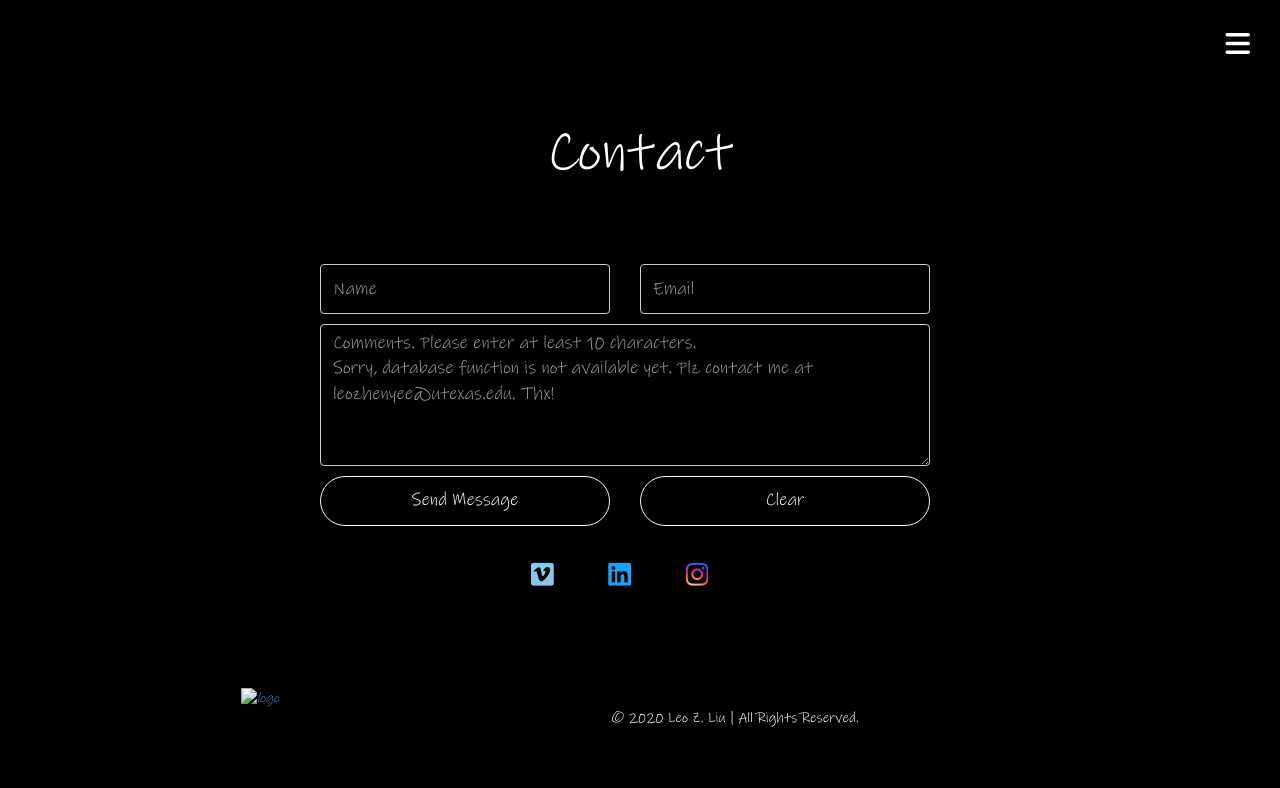
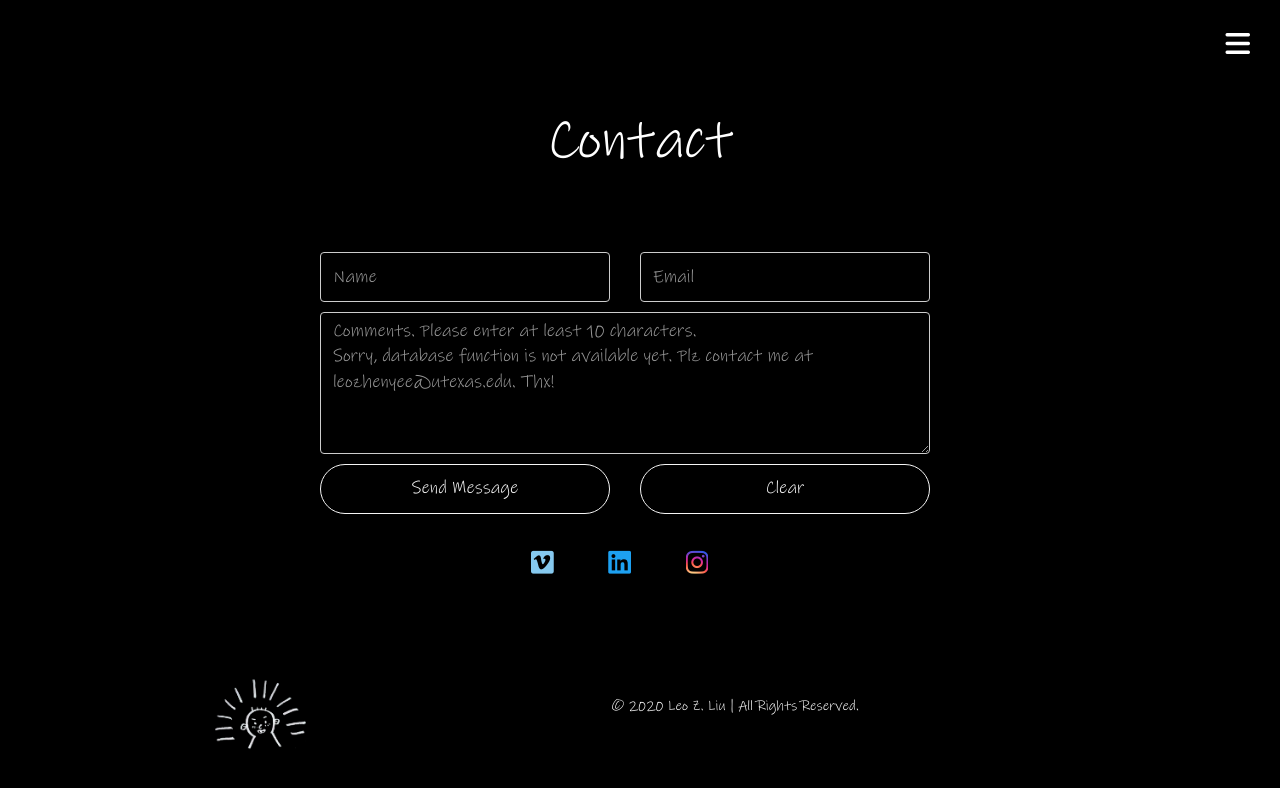
Before and after one commit to leoliu-ut/Leo_Production_test, a plain HTML site: page contact.html in a window 1280 px wide. Drawn offline with nearby package versions, Linux system fonts and the light colour scheme.

Commit message:
Add files via upload

```diff
--- a/contact.html
+++ b/contact.html
@@ -157,7 +157,7 @@ Sorry, database function is not available yet. Plz contact me at leozhenyee@utex
                     <div class="container">
                         <div class="footer">
                             <div class="col-md-4 col-sm-4">
-                                <i class="smalllogo"><a href="index.html"> <img src="logo.png" alt="logo"
+                                <i class="smalllogo"><a href="index.html"> <img src="./pics/logo.png" alt="logo"
                                                                                 style="width: 26%"></a></i>
                             </div>
 
```
